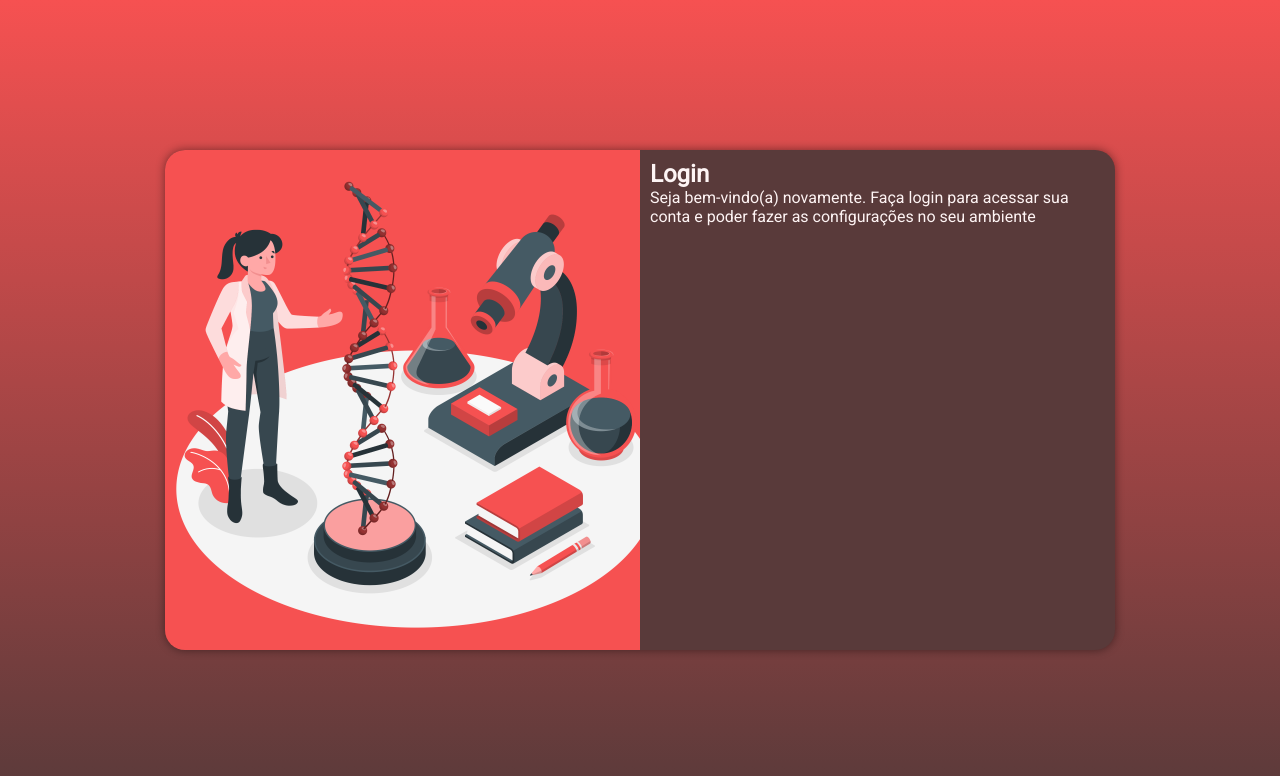
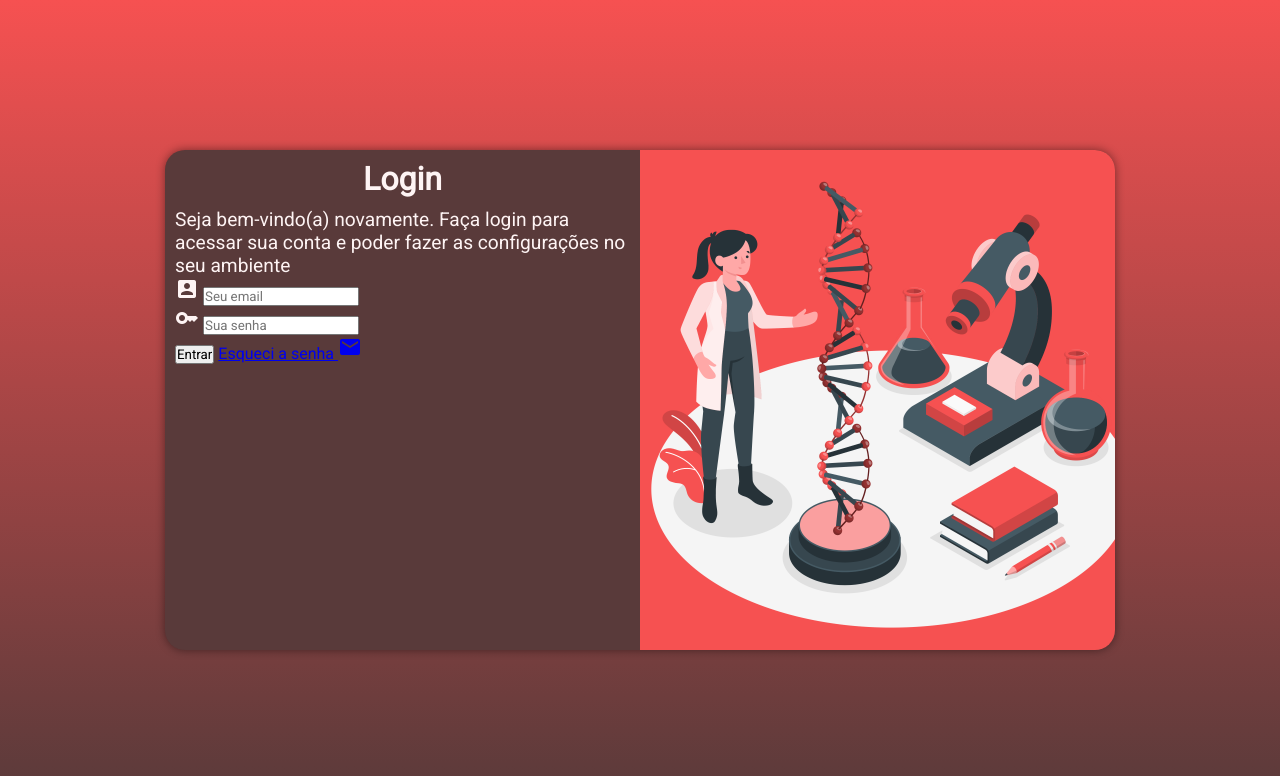
Before and after one commit to kaykysouls/pagina-login, a plain HTML site: page index.html in a window 1280 px wide. Drawn offline with Linux system fonts and the light colour scheme.

Commit message:
adicionando o formulário

```diff
--- a/estilos/style.css
+++ b/estilos/style.css
@@ -1,5 +1,6 @@
 @charset "UTF-8";
 @import url('https://fonts.googleapis.com/css2?family=Roboto&display=swap');
+
 
 /*
 Paleta de cores:
@@ -55,3 +56,12 @@ section#login > div#form{
     display: block;
     padding: 10px;
 }
+
+div#form > h1{
+    text-align: center;
+    margin-bottom: 10px;
+}
+
+div#form > p{
+    font-size: 0.8em;
+}
--- a/index.html
+++ b/index.html
@@ -6,6 +6,8 @@
     <title>Login</title>
     <link rel="stylesheet" href="estilos/style.css">
     <link rel="stylesheet" href="media/style.css">
+    <link href="https://fonts.googleapis.com/icon?family=Material+Icons"
+      rel="stylesheet">
 </head>
 <body>
     <main>
@@ -16,8 +18,20 @@
             <div id="form">
                 <h1>Login</h1>
                 <p>Seja bem-vindo(a) novamente. Faça login para acessar sua conta e poder fazer as configurações no seu ambiente</p>
-                <form action="login.php" method="post">
+                <form action="login.php" method="post" autocomplete="on">
+                    <div id="campo">
+                        <span class="material-icons">account_box</span>
 
+                        <input type="email" name="login" id="ilogin" placeholder="Seu email" autocomplete="email" required maxlength="30">
+                        <label for="ilogin"></label>
+                    </div>
+                    <div id="campo">
+                        <span class="material-icons">key</span>
+                        <input type="password" name="senha" id="isenha" placeholder="Sua senha" autocomplete="current-password" required minlength="8" maxlength="12">
+                        <label for="isenha"></label>
+                    </div>
+                    <input type="submit" value="Entrar">
+                    <a href="esqueci.html">Esqueci a senha <span  class="material-icons">email</span></a>
                 </form>
             </div>
         </section>
--- a/media/style.css
+++ b/media/style.css
@@ -27,13 +27,21 @@
         width: 950px;
     }
     section#login > div#imagem{
-        float: left;
+        float: right;
         width: 50%;
         height: 100%;
     }
 
     section#login > div#form{
-        float: right;
+        float: left;
         width: 50%;
     }
+
+    div#form > h1{
+        font-size: 2em;
+    }
+
+    div#form > p{
+        font-size: 1.2em;
+    }
 }
```
